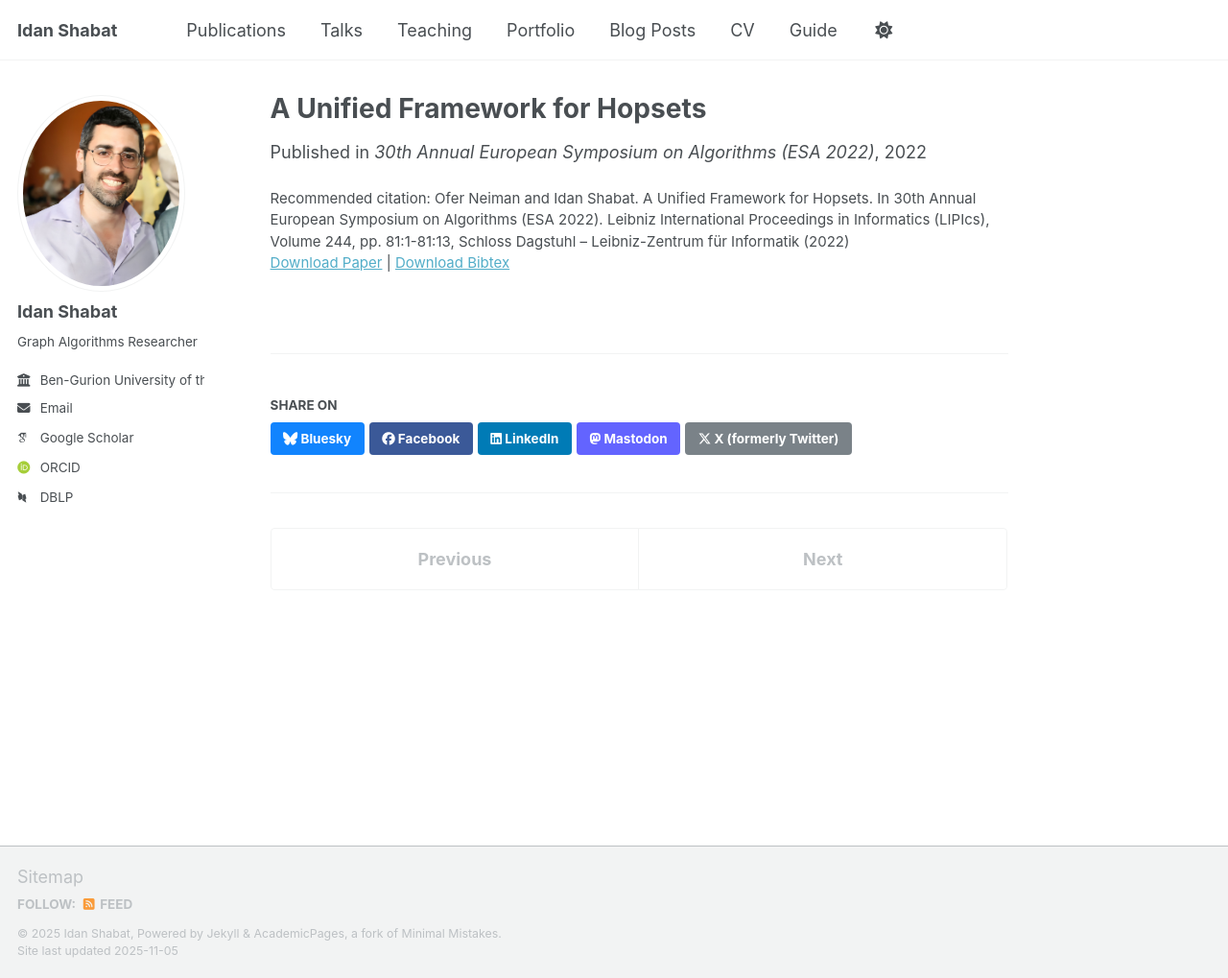
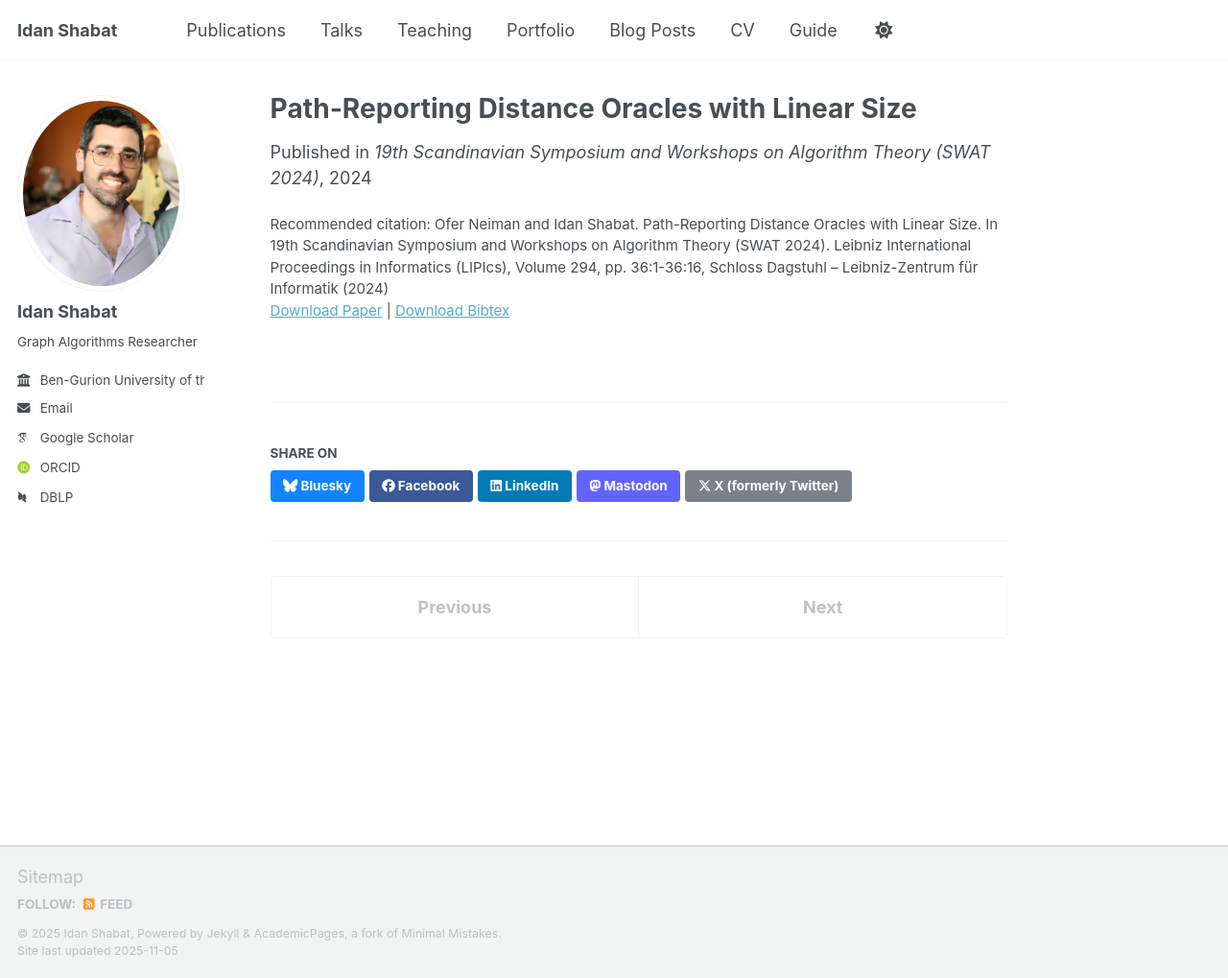
Before and after one commit to IdanShabat/idanshabat.github.io, a Jekyll site: the page built from _publications/Path-Reporting Distance Oracles with Linear Size.md, in a window 1280 px wide and 1019 px high. Shown: the whole window at 96% size. Built offline with Jekyll 4.4.1, drawn with Linux system fonts in a browser that asks for light colours; some web fonts are replaced; a script that is not in the unit is left out.

Commit message:
Update Path-Reporting Distance Oracles with Linear Size.md

```diff
--- a/_publications/Path-Reporting Distance Oracles with Linear Size.md
+++ b/_publications/Path-Reporting Distance Oracles with Linear Size.md
@@ -1,12 +1,12 @@
 ---
-title: "A Unified Framework for Hopsets"
+title: "Path-Reporting Distance Oracles with Linear Size"
 collection: publications
 category: conferences
-permalink: /publication/A Unified Framework for Hopsets
+permalink: /publication/Path-Reporting Distance Oracles with Linear Size
 excerpt:
-date: 2022-09-01
-venue: '30th Annual European Symposium on Algorithms (ESA 2022)'
-paperurl: 'https://doi.org/10.4230/LIPIcs.ESA.2022.81'
-bibtexurl: 'https://scholar.googleusercontent.com/scholar.bib?q=info:ogapy2e3veAJ:scholar.google.com/&output=citation&scisdr=ChXmN3aWEMnX7bZ6fmU:ABGrvjIAAAAAaQt8ZmUvpFU5Qof206PjOVpfS7M&scisig=ABGrvjIAAAAAaQt8ZgyvfwYiNI8B6xlRZz_9t2M&scisf=4&ct=citation&cd=-1&hl=iw'
-citation: 'Ofer Neiman and Idan Shabat. A Unified Framework for Hopsets. In 30th Annual European Symposium on Algorithms (ESA 2022). Leibniz International Proceedings in Informatics (LIPIcs), Volume 244, pp. 81:1-81:13, Schloss Dagstuhl – Leibniz-Zentrum für Informatik (2022)'
+date: 2024-05-31
+venue: '19th Scandinavian Symposium and Workshops on Algorithm Theory (SWAT 2024)'
+paperurl: 'https://doi.org/10.4230/LIPIcs.SWAT.2024.36'
+bibtexurl: 'https://drops.dagstuhl.de/entities/document/10.4230/LIPIcs.SWAT.2024.36/metadata/bibtex'
+citation: 'Ofer Neiman and Idan Shabat. Path-Reporting Distance Oracles with Linear Size. In 19th Scandinavian Symposium and Workshops on Algorithm Theory (SWAT 2024). Leibniz International Proceedings in Informatics (LIPIcs), Volume 294, pp. 36:1-36:16, Schloss Dagstuhl – Leibniz-Zentrum für Informatik (2024)'
 ---
```
